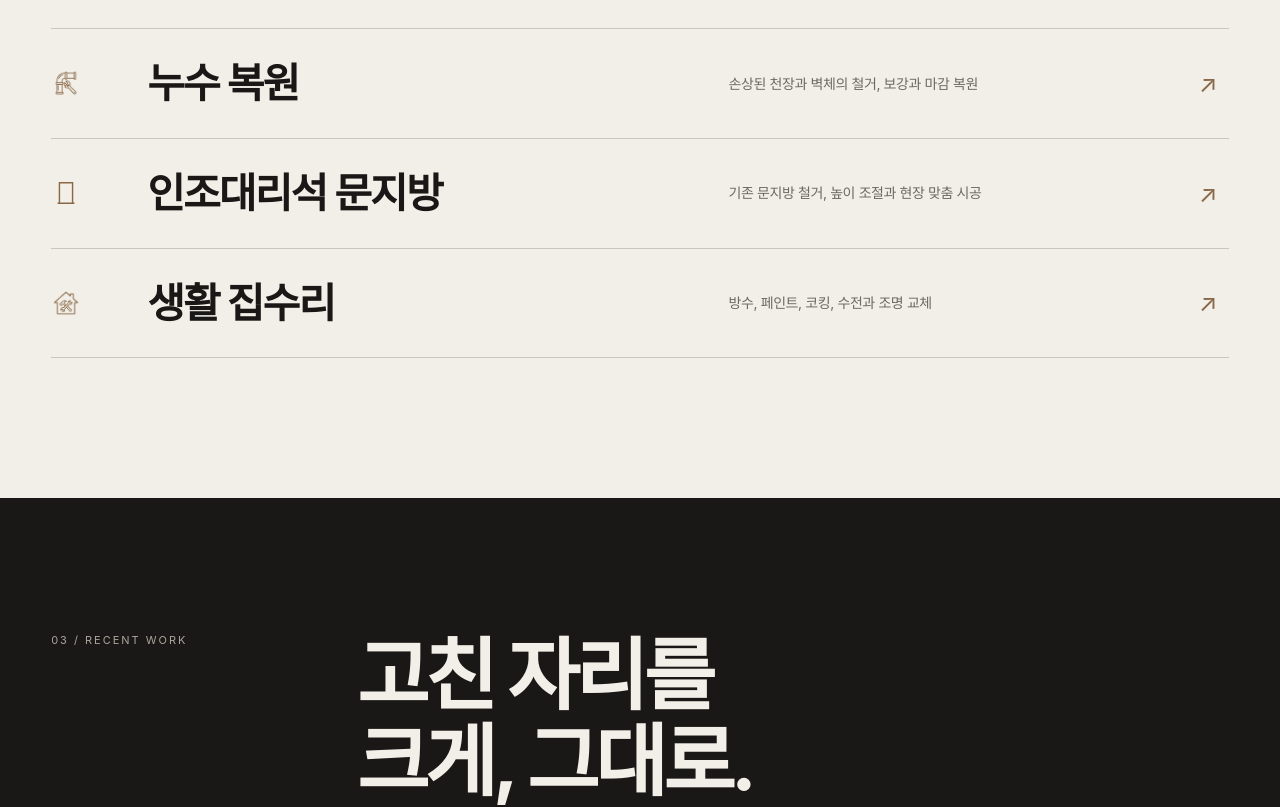
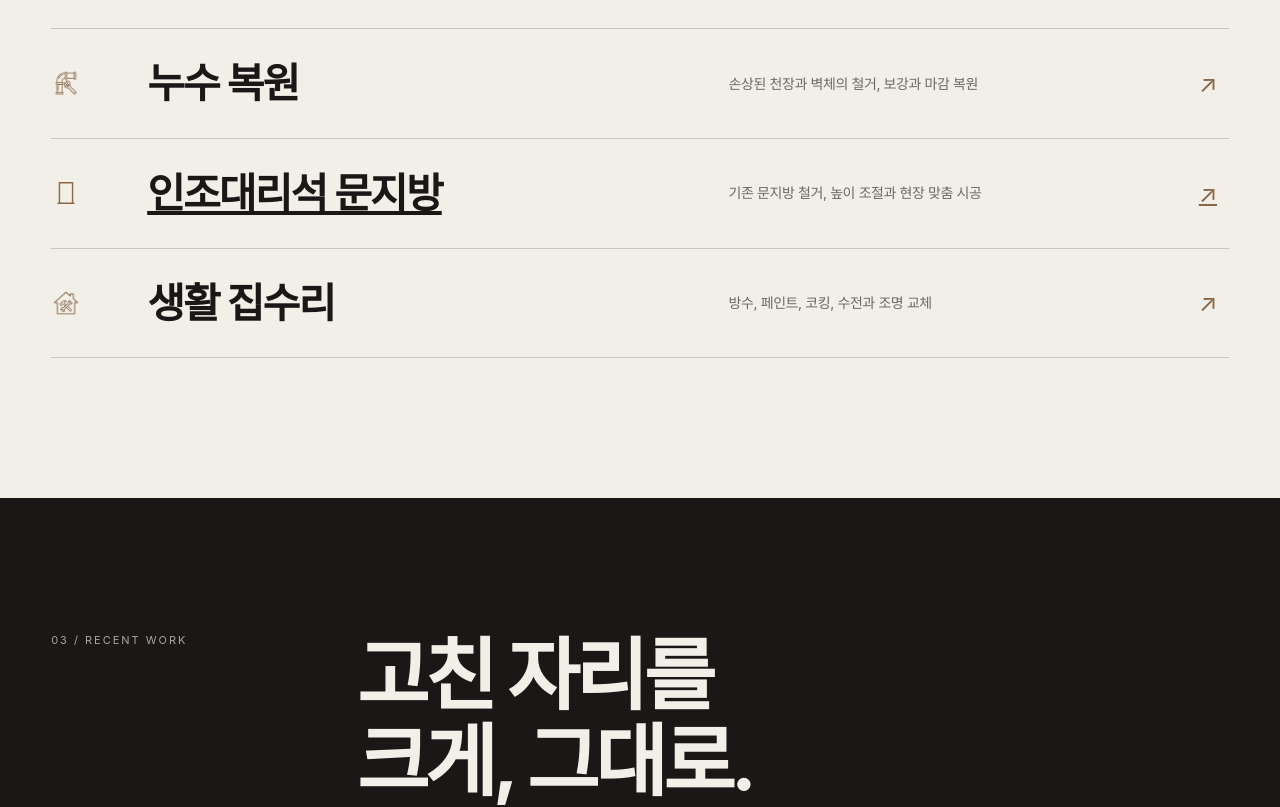
Before and after one commit to paranegg/Jejarie, a plain HTML site: page index.html in a window 1280 px wide. Shown: the part 2580-3387 px from the top of the page. Drawn offline with nearby package versions, Linux system fonts and the light colour scheme.

```diff
--- a/index.html
+++ b/index.html
@@ -25,7 +25,7 @@ nav{position:fixed;z-index:20;inset:0 0 auto;background:#f2efe8dd;backdrop-filte
 <main id="top">
 <section class="hero"><div class="shell hero-top"><h1>어긋난 우리 집의<br>일상을,<br class="mobile-break"> <span>제자리에.</span></h1><div class="hero-side"><div class="eyebrow">Home repair · Seoul & Gyeonggi</div><p>작은 집수리부터 누수 복원, 목공과 인테리어까지. 보이지 않는 과정도 정직하고 꼼꼼하게 작업합니다.</p><a class="text-link" href="#work">최근 작업 보기 ↓</a></div></div><div class="shell hero-photo"><img src="images/R1.jpg" alt="제자리에 옥상 구조 시공 현장" fetchpriority="high"><div class="caption"><span>기초부터 마감까지, 오래 남을 작업</span><span>JEJARIE / 2026</span></div></div></section>
 <section class="about" id="about"><div class="shell"><div class="eyebrow">01 / ABOUT</div><p class="about-copy reveal">집이 편해지는 건,<br>작은 것을 제대로<br>고치는 데서 시작합니다.</p><div class="about-foot reveal"><p>삐걱이던 문, 새던 수전, 어긋난 문지방. 사소해 보여도 매일 마주치는 불편함입니다. 원인을 살피고 맞는 방법으로 끝까지 고쳐드립니다.</p><p>과한 공사를 권하지 않고 필요한 범위와 작업 과정을 분명하게 설명합니다. 한 번의 시공이 오래 편안하도록 기본을 지킵니다.</p></div><div class="values reveal"><div class="value"><b>정확하게</b><span>현장을 먼저 살피고 필요한 일을 구분합니다.</span></div><div class="value"><b>정직하게</b><span>작업 범위와 과정을 이해하기 쉽게 설명합니다.</span></div><div class="value"><b>꼼꼼하게</b><span>보이는 마감과 보이지 않는 기본을 챙깁니다.</span></div></div></div></section>
-<section class="services" id="services"><div class="shell"><div class="section-head"><div class="eyebrow">02 / SERVICES</div><h2 class="section-title reveal">필요한 일을<br>분명하게.</h2></div><div class="service-list reveal"><div class="service"><img src="icons/icon_woodwork.png" alt=""><h3>목공사</h3><p>인테리어 목공, 가벽, 몰딩, 가구 제작과 보수</p><span class="arrow">↗</span></div><div class="service"><img src="icons/icon_leak.png" alt=""><h3>누수 복원</h3><p>손상된 천장과 벽체의 철거, 보강과 마감 복원</p><span class="arrow">↗</span></div><div class="service"><svg viewBox="0 0 64 64" fill="none" stroke="#896848" stroke-width="3"><path d="M18 10H46V54H18Z M14 54H50"/></svg><h3>인조대리석 문지방</h3><p>기존 문지방 철거, 높이 조절과 현장 맞춤 시공</p><span class="arrow">↗</span></div><div class="service"><img src="icons/icon_general.png" alt=""><h3>생활 집수리</h3><p>방수, 페인트, 코킹, 수전과 조명 교체</p><span class="arrow">↗</span></div></div></div></section>
+<section class="services" id="services"><div class="shell"><div class="section-head"><div class="eyebrow">02 / SERVICES</div><h2 class="section-title reveal">필요한 일을<br>분명하게.</h2></div><div class="service-list reveal"><div class="service"><img src="icons/icon_woodwork.png" alt=""><h3>목공사</h3><p>인테리어 목공, 가벽, 몰딩, 가구 제작과 보수</p><span class="arrow">↗</span></div><div class="service"><img src="icons/icon_leak.png" alt=""><h3>누수 복원</h3><p>손상된 천장과 벽체의 철거, 보강과 마감 복원</p><span class="arrow">↗</span></div><div class="service"><svg viewBox="0 0 64 64" fill="none" stroke="#896848" stroke-width="3"><path d="M18 10H46V54H18Z M14 54H50"/></svg><h3><a href="/artificial-marble-threshold/">인조대리석 문지방</a></h3><p>기존 문지방 철거, 높이 조절과 현장 맞춤 시공</p><a class="arrow" href="/artificial-marble-threshold/" aria-label="인조대리석 문지방 전문페이지">↗</a></div><div class="service"><img src="icons/icon_general.png" alt=""><h3>생활 집수리</h3><p>방수, 페인트, 코킹, 수전과 조명 교체</p><span class="arrow">↗</span></div></div></div></section>
 <section class="work" id="work"><div class="shell"><div class="section-head"><div class="eyebrow">03 / RECENT WORK</div><h2 class="section-title reveal">고친 자리를<br>크게, 그대로.</h2></div><div class="work-intro"><p>완성된 모습만큼 과정도 중요합니다. 관리자에서 올린 최신 시공사례가 이곳에 계속 쌓입니다.<br><a class="work-more" href="/work/">전체 WORK 보기 →</a></p><div class="filters"><button class="filter active" data-filter="전체">전체</button><button class="filter" data-filter="목공">목공</button><button class="filter" data-filter="누수복원">누수복원</button><button class="filter" data-filter="인조대리석 문지방">문지방</button><button class="filter" data-filter="생활집수리">집수리</button></div></div><div class="projects" id="projects"><div class="loading">최근 작업을 불러오고 있습니다.</div></div></div></section>
 <section class="process"><div class="shell"><div class="section-head"><div class="eyebrow">04 / PROCESS</div><h2 class="section-title reveal">처음부터 끝까지<br>알 수 있도록.</h2></div><div class="steps reveal"><div class="step"><small>01</small><div><h3>상담</h3><p>사진과 지역, 불편한 점을 알려주세요.</p></div></div><div class="step"><small>02</small><div><h3>현장 확인</h3><p>원인과 필요한 작업 범위를 살핍니다.</p></div></div><div class="step"><small>03</small><div><h3>견적·시공</h3><p>범위와 비용을 설명하고 시공합니다.</p></div></div><div class="step"><small>04</small><div><h3>마감 확인</h3><p>주변을 정리하고 결과를 확인합니다.</p></div></div></div></div></section>
 <section class="contact" id="contact"><div class="shell contact-grid"><div><div class="eyebrow">05 / CONTACT</div><h2 class="reveal">먼저,<br>보여주세요.</h2><p class="contact-lead">무엇을 고쳐야 할지 막막하다면 사진과 함께 상황을 남겨주세요. 확인 후 가능한 작업과 다음 단계를 안내해 드립니다.</p></div><form id="contactForm" action="https://formspree.io/f/myegeyyn" method="POST"><div class="field"><label for="name">이름 또는 업체명</label><input id="name" name="이름"></div><div class="field"><label for="phone">연락처</label><input id="phone" type="tel" name="연락처" required></div><div class="field"><label for="place">작업 장소</label><input id="place" name="작업장소"></div><div class="field"><label for="message">문의 내용</label><textarea id="message" name="문의내용" required></textarea></div><button class="button">상담 요청하기 →</button></form></div><footer class="shell"><a class="logo" href="#top">제자리에</a><div>인조대리석 문지방 · 누수 복원 · 목공 · 생활 집수리<br>© 2026 JEJARIE<br><a class="footer-admin" href="/admin/" rel="nofollow">관리자</a></div></footer></section>
```
